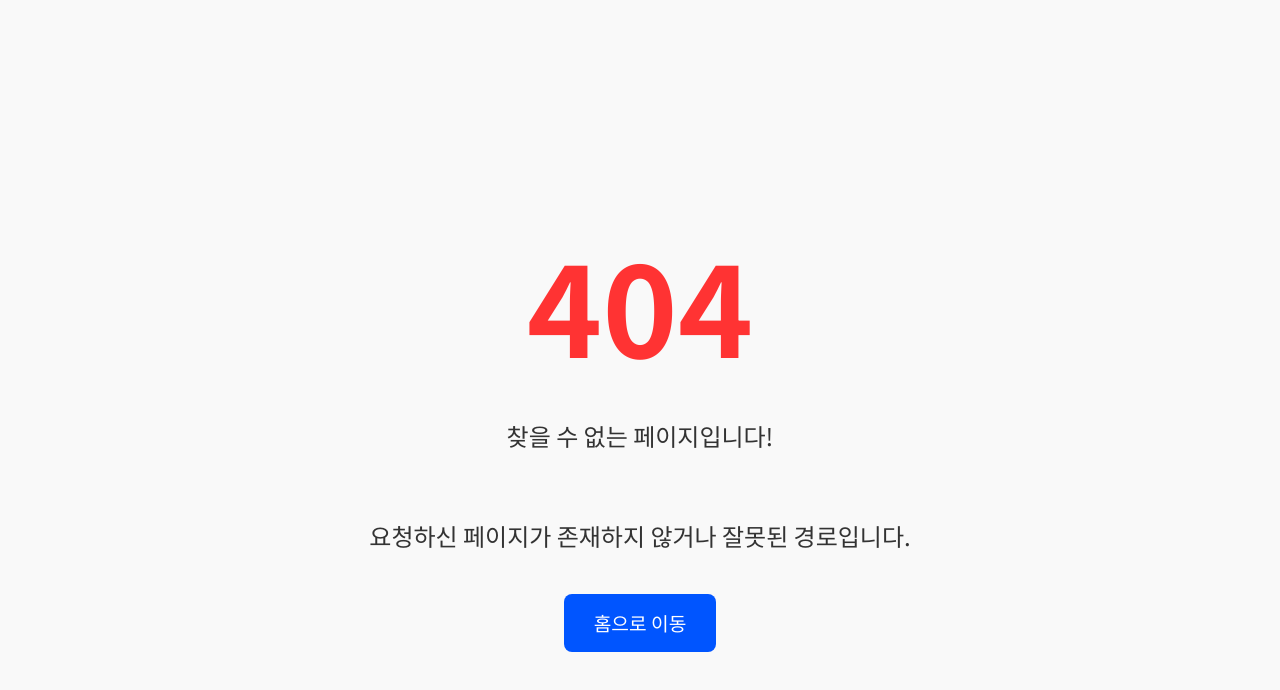
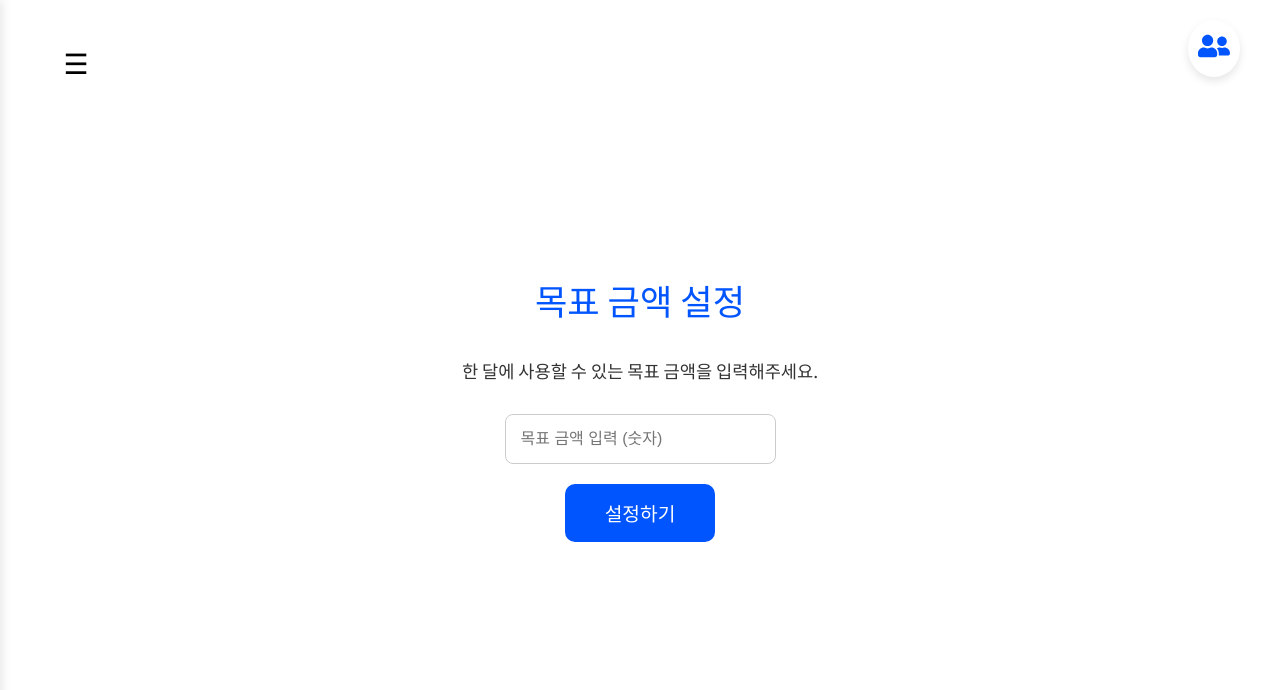
Before and after one commit to ChoiTheCreator/wallet-guardians-web, a React (Vite) app: page /goal-setting in a window 1280 px wide. Before the commit this address had no page. Shown: the top 690 px of the page. Built offline with nearby package versions, Linux system fonts and the light colour scheme.

Commit message:
<Feat> Auth 폴더 추가 및 FriendIcon Layout 추가 및 InitPage와 GraphPage 통일화

```diff
--- a/package.json
+++ b/package.json
@@ -12,6 +12,7 @@
   "dependencies": {
     "react": "^18.3.1",
     "react-dom": "^18.3.1",
+    "react-icons": "^5.4.0",
     "sass": "^1.83.0"
   },
   "devDependencies": {
--- a/src/App.jsx
+++ b/src/App.jsx
@@ -8,6 +8,8 @@ import NotFoundPage from './pages/NotFoundPage';
 import IncomePage from './pages/IncomePage';
 import MainPage from './pages/MainPage';
 import ExpensePage from './pages/ExpensePage';
+import InitialPage from './pages/InitialPage';
+import GoalSettingPage from './pages/GoalSettingPage';
 import GraphPage from './pages/GraphPage';
 import Layout from './components/Layout'; // Layout import
 import './style/MainPage.scss';
@@ -20,7 +22,9 @@ const App = () => {
         <Route path="/profile" element={<ProfilePage />} />
         <Route path="/income" element={<IncomePage />} />
         <Route path="/expenses" element={<ExpensePage />} />
-        <Route path="/graphs" element={<GraphPage />} /> {/* 그래프 페이지 */}
+        <Route path="/graph" element={<GraphPage />} />
+        <Route path="/goal-setting" element={<GoalSettingPage />} />
+        <Route path="/initial" element={<InitialPage />} />
       </Route>
       {/* 개별 페이지 */}
       <Route path="/" element={<StartPage />} />
--- /dev/null
+++ b/src/Auth/AuthenticatedComponent.jsx
@@ -0,0 +1,19 @@
+import React, { useEffect } from 'react';
+import { useNavigate } from 'react-router-dom';
+
+const AuthenticatedComponent = ({ children, isGoalSet }) => {
+  const navigate = useNavigate();
+
+  useEffect(() => {
+    if (!isGoalSet) {
+      navigate('/initial'); // 목표 금액 설정이 안 되어 있을 때 InitialPage로 이동
+    }
+    //의존성 배열에 navigate 함수(위 상수 객체를 넣은것은) 리액트 컨벤션 중 하나
+  }, [isGoalSet, navigate]);
+
+  //조건에 맞으면 return children , 맞지 않으면 위의 코드로 리다이렉션ㄴ
+  //여기에서의 children은 layout.jsx(공통 컴포넌트)의 자식 (navbar, hamburger, .. )을 의미함
+  return children;
+};
+
+export default AuthenticatedComponent;
--- /dev/null
+++ b/src/components/FriendIcon.jsx
@@ -0,0 +1,20 @@
+import React from 'react';
+import { useNavigate } from 'react-router-dom';
+import { FaUserFriends } from 'react-icons/fa'; // 사람 아이콘 라이브러리
+import '../style/FriendIcon.scss';
+
+const FriendIcon = () => {
+  const navigate = useNavigate();
+
+  const handleNavigate = () => {
+    navigate('/profile'); // 친구 페이지로 이동
+  };
+
+  return (
+    <div className="friend-icon-container" onClick={handleNavigate}>
+      <FaUserFriends className="friend-icon" />
+    </div>
+  );
+};
+
+export default FriendIcon;
--- a/src/components/Layout.jsx
+++ b/src/components/Layout.jsx
@@ -1,26 +1,29 @@
 import React, { useState } from 'react';
 import { Outlet } from 'react-router-dom';
+import Navbar from '../components/Navbar';
 import HamburgerBtn from '../components/HamburgerBtn';
-import Navbar from '../components/Navbar';
-import '../style/MainPage.scss';
+import FriendIcon from '../components/FriendIcon';
+import AuthenticatedComponent from '../auth/AuthenticatedComponent'; // 인증 컴포넌트 import
 
 const Layout = () => {
   const [isSidebarOpen, setIsSidebarOpen] = useState(false);
-
-  console.log('Layout 렌더링'); // 확인용 로그
+  //일단 목표설정되었다고 가정. (아직 관련 코드를 안짜서)
+  const isGoalSet = true; // 여기에 실제 설정 여부 확인 로직 추가
 
   return (
+    <AuthenticatedComponent isGoalSet={isGoalSet}>
       <div className="layout-container">
         <HamburgerBtn
           isSidebarOpen={isSidebarOpen}
           setIsSidebarOpen={setIsSidebarOpen}
         />
         <Navbar isSidebarOpen={isSidebarOpen} />
-
+        <FriendIcon />
         <div className={`content ${isSidebarOpen ? 'shifted' : ''}`}>
           <Outlet />
         </div>
       </div>
+    </AuthenticatedComponent>
   );
 };
 
--- a/src/components/Navbar.jsx
+++ b/src/components/Navbar.jsx
@@ -16,10 +16,7 @@ const Navbar = ({ isSidebarOpen }) => {
           <li onClick={() => navigate('/profile')}>내정보</li>
           <li onClick={() => navigate('/income')}>수입내역</li>
           <li onClick={() => navigate('/expenses')}>지출내역</li>
-          <li onClick={() => navigate('/graphs/purpose')}>용도별 그래프</li>
-          <li onClick={() => navigate('/graphs/income-expense')}>
-            수입/지출 그래프
-          </li>
+          <li onClick={() => navigate('/graph')}>용도별 그래프</li>
           <li onClick={() => navigate('/logout')}>로그아웃</li>
         </ul>
       </nav>
--- /dev/null
+++ b/src/pages/GoalSettingPage.jsx
@@ -0,0 +1,49 @@
+import React, { useState } from 'react';
+import { useNavigate } from 'react-router-dom';
+import '../style/GoalSettingPage.scss';
+
+const GoalSettingPage = () => {
+  const [goalAmount, setGoalAmount] = useState('');
+  const [errorMessage, setErrorMessage] = useState('');
+  const navigate = useNavigate();
+
+  const handleSubmit = (e) => {
+    e.preventDefault();
+
+    // 입력 값 검증
+    if (goalAmount.trim() === '') {
+      setErrorMessage('목표 금액을 입력해주세요.');
+      return;
+    }
+    if (isNaN(goalAmount) || parseInt(goalAmount) <= 0) {
+      setErrorMessage('숫자로 된 양수 금액을 입력해주세요.');
+      return;
+    }
+
+    // 목표 금액 설정 로직 (전역 상태 업데이트 등)
+    console.log(`목표 금액 설정됨: ${goalAmount}`);
+    setErrorMessage(''); // 에러 메시지 초기화
+    navigate('/main'); // 설정 후 메인 페이지로 이동
+  };
+
+  return (
+    <div className="goal-setting-page">
+      <h1>목표 금액 설정</h1>
+      <p>한 달에 사용할 수 있는 목표 금액을 입력해주세요.</p>
+      <form className="goal-form" onSubmit={handleSubmit}>
+        <input
+          type="text"
+          placeholder="목표 금액 입력 (숫자)"
+          value={goalAmount}
+          onChange={(e) => setGoalAmount(e.target.value)}
+        />
+        {errorMessage && <p className="error-message">{errorMessage}</p>}
+        <button type="submit" className="submit-btn">
+          설정하기
+        </button>
+      </form>
+    </div>
+  );
+};
+
+export default GoalSettingPage;
--- /dev/null
+++ b/src/pages/InitialPage.jsx
@@ -0,0 +1,23 @@
+import React from 'react';
+import { useNavigate } from 'react-router-dom';
+import '../style/InitialPage.scss';
+
+const InitialPage = () => {
+  const navigate = useNavigate();
+
+  const handleSetGoal = () => {
+    navigate('/goal-setting'); // 목표 금액 설정 페이지로 이동
+  };
+
+  return (
+    <div className="initial-page-container">
+      <h1>반가워요!</h1>
+      <p>목표금액을 설정하고 지갑 방어율을 올려 합리적인 소비를 해보세요!</p>
+      <button className="goal-setting-btn" onClick={handleSetGoal}>
+        목표 금액 설정하러 가기!
+      </button>
+    </div>
+  );
+};
+
+export default InitialPage;
--- /dev/null
+++ b/src/style/FriendIcon.scss
@@ -0,0 +1,25 @@
+@import url('https://fonts.googleapis.com/css2?family=Noto+Sans+KR:wght@300;400;700&display=swap');
+
+$primary-color: #0055ff;
+$icon-bg-color: #e0e0e0;
+
+.friend-icon-container {
+  position: fixed;
+  top: 20px; // 상단 고정 위치
+  right: 40px; // 우측 여백
+  background-color: white;
+  padding: 10px;
+  border-radius: 50%;
+  box-shadow: 0 4px 8px rgba(0, 0, 0, 0.1);
+  cursor: pointer;
+  z-index: 100;
+
+  &:hover {
+    background-color: $icon-bg-color; // 아이콘 배경 색상 변경
+  }
+
+  .friend-icon {
+    font-size: 2rem; // 아이콘 크기
+    color: $primary-color;
+  }
+}
--- /dev/null
+++ b/src/style/GoalSettingPage.scss
@@ -0,0 +1,71 @@
+@import url('https://fonts.googleapis.com/css2?family=Noto+Sans+KR:wght@300;400;700&display=swap');
+
+$primary-color: #0055ff;
+$button-bg-color: #a3e4ff;
+$error-color: #ff4d4d; // 에러 메시지 색상
+
+.goal-setting-page {
+  display: flex;
+  flex-direction: column;
+  justify-content: center;
+  align-items: center;
+  height: 100vh;
+  text-align: center;
+  font-family: 'Noto Sans KR', sans-serif;
+  padding: 20px;
+
+  h1 {
+    font-size: 2.5rem;
+    margin-bottom: 20px;
+    color: $primary-color;
+  }
+
+  p {
+    font-size: 1.2rem;
+    margin-bottom: 30px;
+  }
+
+  .goal-form {
+    display: flex;
+    flex-direction: column;
+    align-items: center;
+    gap: 20px;
+
+    input {
+      width: 100%;
+      max-width: 300px;
+      padding: 15px;
+      border: 1px solid #ccc;
+      border-radius: 8px;
+      font-size: 1rem;
+      outline: none;
+
+      &:focus {
+        border-color: $primary-color;
+        box-shadow: 0 0 4px rgba(0, 85, 255, 0.5);
+      }
+    }
+
+    .error-message {
+      color: $error-color;
+      font-size: 0.9rem;
+      margin-top: -10px;
+    }
+
+    .submit-btn {
+      background-color: $primary-color;
+      color: white;
+      padding: 15px 40px;
+      font-size: 1.2rem;
+      font-weight: bold;
+      border: none;
+      border-radius: 10px;
+      cursor: pointer;
+      transition: background-color 0.3s ease;
+
+      &:hover {
+        background-color: darken($primary-color, 10%);
+      }
+    }
+  }
+}
--- a/src/style/GraphPage.scss
+++ b/src/style/GraphPage.scss
@@ -0,0 +1,63 @@
+@import url('https://fonts.googleapis.com/css2?family=Noto+Sans+KR:wght@300;400;700&display=swap');
+
+$primary-color: #0055ff;
+$text-color: #333;
+$card-bg-color: #fff;
+$graph-bg-color: #ff4d4d; // 그래프 배경 색상 (빨간색)
+
+.graph-wrapper {
+  display: flex;
+  justify-content: space-between;
+  align-items: flex-start;
+  padding: 50px;
+  max-width: 1200px;
+  margin: 0 auto;
+  gap: 30px;
+
+  .graph-left,
+  .graph-right {
+    flex: 1; // 좌우 균등 분할
+    max-width: 500px; // 최대 너비 제한
+  }
+
+  .graph-left {
+    .expense-graph-card {
+      background-color: $graph-bg-color; // 빨간색 배경
+      padding: 60px;
+      border-radius: 50%; // 원형 그래프 모양
+      box-shadow: 0 4px 8px rgba(0, 0, 0, 0.1);
+      font-family: 'Noto Sans KR', sans-serif;
+      font-size: 1.4rem;
+      font-weight: 600;
+      text-align: center;
+      color: white;
+    }
+  }
+
+  .graph-right {
+    .graph-title {
+      font-size: 1.8rem;
+      font-weight: 700;
+      color: $primary-color;
+      margin-bottom: 20px;
+      text-align: center;
+    }
+
+    .top-expense-card,
+    .additional-info-card {
+      background-color: $card-bg-color;
+      padding: 40px;
+      border-radius: 10px;
+      box-shadow: 0 4px 8px rgba(0, 0, 0, 0.1);
+      margin-bottom: 20px;
+      font-size: 1.2rem;
+      font-weight: 600;
+      text-align: center;
+    }
+
+    .top-expense-card {
+      background-color: black; // 검은색 배경
+      color: white;
+    }
+  }
+}
--- /dev/null
+++ b/src/style/InitialPage.scss
@@ -0,0 +1,42 @@
+@import url('https://fonts.googleapis.com/css2?family=Noto+Sans+KR:wght@300;400;700&display=swap');
+
+$primary-color: #0055ff;
+$button-bg-color: #a3e4ff;
+$text-color: #333;
+
+.initial-page-container {
+  display: flex;
+  flex-direction: column;
+  justify-content: center;
+  align-items: center;
+  height: 100vh;
+  text-align: center;
+  font-family: 'Noto Sans KR', sans-serif;
+
+  h1 {
+    font-size: 3rem;
+    margin-bottom: 20px;
+    color: $text-color;
+  }
+
+  p {
+    font-size: 1.5rem;
+    margin-bottom: 40px;
+  }
+
+  .goal-setting-btn {
+    background-color: $button-bg-color;
+    color: $primary-color;
+    padding: 15px 40px;
+    font-size: 1.2rem;
+    font-weight: bold;
+    border: none;
+    border-radius: 10px;
+    cursor: pointer;
+    transition: background-color 0.3s ease;
+
+    &:hover {
+      background-color: lighten($button-bg-color, 10%);
+    }
+  }
+}
```
Also changed, not shown: 1 other file (tests, documents, lock files or other folders). Lines whose indentation alone changed are shown as unchanged.
